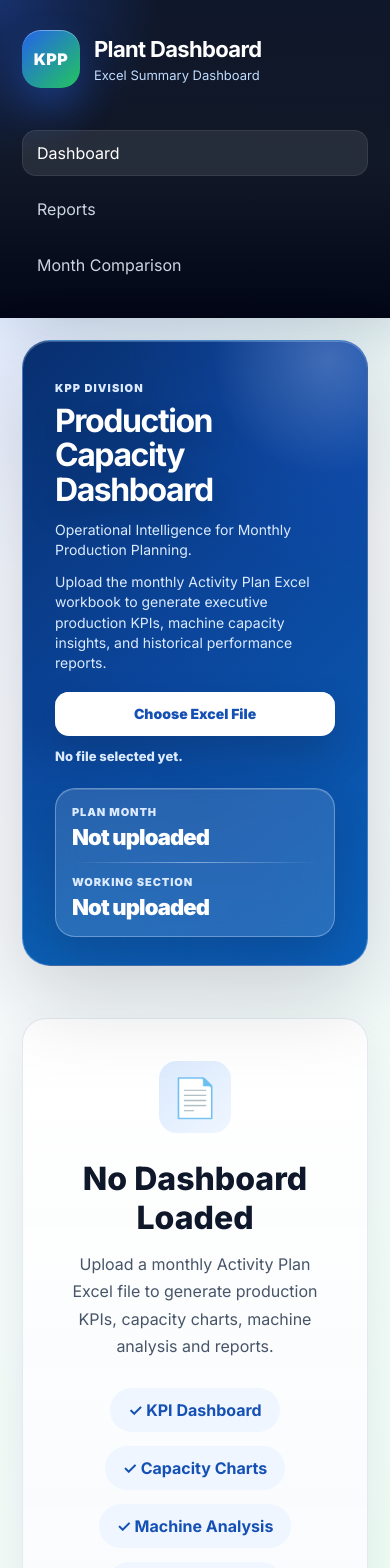
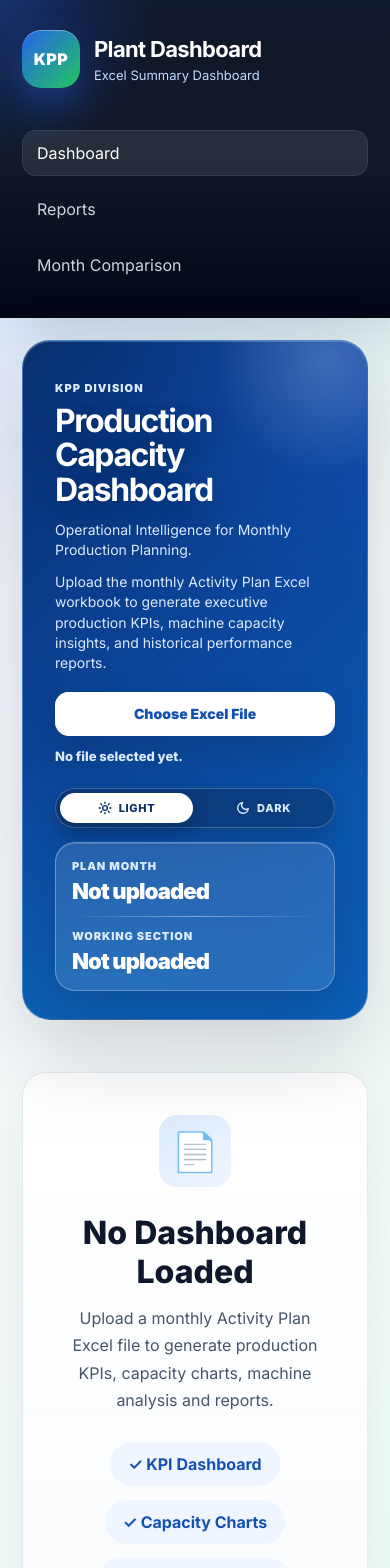
Before and after one commit to dasrudra/Production-Plant-Dashboard, a React (Vite) app in the folder frontend/: page / in a window 390 px wide. Shown: the top 1568 px of the page. Built offline with nearby package versions, Linux system fonts and the light colour scheme; no server answers.

Commit message:
Add light and dark theme toggle with persistence

```diff
--- a/frontend/index.html
+++ b/frontend/index.html
@@ -16,6 +16,17 @@
       content="KPP Plant Dashboard for production capacity, activity planning, shipment, and material overview."
     />
     <title>KPP Plant Dashboard</title>
+    <script>
+      (function () {
+        try {
+          var saved = localStorage.getItem("kpp-dashboard-theme");
+          document.documentElement.dataset.theme =
+            saved === "dark" ? "dark" : "light";
+        } catch (e) {
+          document.documentElement.dataset.theme = "light";
+        }
+      })();
+    </script>
   </head>
   <body>
     <div id="root"></div>
--- a/frontend/src/App.css
+++ b/frontend/src/App.css
@@ -106,7 +106,7 @@ input {
   padding: 32px;
   box-shadow:
     0 24px 70px rgba(15, 23, 42, 0.11),
-    inset 0 1px 0 rgba(255, 255, 255, 0.8);
+    inset 0 1px 0 var(--highlight-inset);
   border: 1px solid var(--border-card);
   display: flex;
   justify-content: space-between;
@@ -179,7 +179,7 @@ input {
   padding: 26px;
   box-shadow:
     0 20px 50px rgba(15, 23, 42, 0.08),
-    inset 0 1px 0 rgba(255, 255, 255, 0.86);
+    inset 0 1px 0 var(--highlight-inset);
   border: 1px solid var(--border-card);
   transition:
     transform 0.22s ease,
@@ -193,7 +193,7 @@ input {
   transform: translateY(-4px);
   box-shadow:
     0 26px 70px rgba(15, 23, 42, 0.13),
-    inset 0 1px 0 rgba(255, 255, 255, 0.9);
+    inset 0 1px 0 var(--highlight-inset);
   border-color: rgba(37, 99, 235, 0.28);
 }
 
@@ -270,7 +270,7 @@ input {
   padding: 23px;
   box-shadow:
     0 20px 50px rgba(15, 23, 42, 0.08),
-    inset 0 1px 0 rgba(255, 255, 255, 0.9);
+    inset 0 1px 0 var(--highlight-inset);
   border: 1px solid var(--border-card);
   position: relative;
   overflow: hidden;
@@ -385,7 +385,7 @@ tbody tr:hover {
 }
 
 .status-low {
-  color: var(--pill-danger-text);
+  color: var(--pill-low-text);
   background: var(--pill-low-bg);
 }
 
@@ -810,7 +810,7 @@ tbody tr:hover {
   border: 1px solid var(--border-card);
   box-shadow:
     0 24px 70px rgba(15, 23, 42, 0.1),
-    inset 0 1px 0 rgba(255, 255, 255, 0.88);
+    inset 0 1px 0 var(--highlight-inset);
 }
 
 .module-placeholder-header h1 {
@@ -834,7 +834,7 @@ tbody tr:hover {
   border: 1px solid var(--border-card);
   box-shadow:
     0 20px 50px rgba(15, 23, 42, 0.08),
-    inset 0 1px 0 rgba(255, 255, 255, 0.9);
+    inset 0 1px 0 var(--highlight-inset);
 }
 
 .module-scope-card h2 {
@@ -956,7 +956,7 @@ tbody tr:hover {
   border: 1px solid var(--border-card);
   box-shadow:
     0 18px 46px rgba(15, 23, 42, 0.075),
-    inset 0 1px 0 rgba(255, 255, 255, 0.9);
+    inset 0 1px 0 var(--highlight-inset);
   transition:
     transform 0.22s ease,
     box-shadow 0.22s ease,
@@ -1376,7 +1376,7 @@ tbody tr:hover {
   color: var(--text-brand-strong);
   box-shadow:
     0 18px 38px rgba(15, 23, 42, 0.22),
-    inset 0 1px 0 rgba(255, 255, 255, 0.92);
+    inset 0 1px 0 var(--highlight-inset);
 }
 
 .hero-upload-button:hover {
@@ -1582,7 +1582,7 @@ tbody tr:hover {
   border: 1px solid var(--border-card);
   box-shadow:
     0 20px 50px rgba(15, 23, 42, 0.08),
-    inset 0 1px 0 rgba(255, 255, 255, 0.85);
+    inset 0 1px 0 var(--highlight-inset);
   text-align: center;
 }
 
@@ -1594,7 +1594,7 @@ tbody tr:hover {
   place-items: center;
   font-size: var(--text-4xl);
   border-radius: 18px;
-  background: linear-gradient(135deg, #dbeafe, #eff6ff);
+  background: var(--surface-icon-tile);
 }
 
 .empty-dashboard h2 {
@@ -1945,7 +1945,7 @@ tbody tr:hover {
 
   box-shadow:
     0 18px 45px rgba(15, 23, 42, 0.08),
-    inset 0 1px 0 rgba(255, 255, 255, 0.9);
+    inset 0 1px 0 var(--highlight-inset);
 }
 
 .comparison-summary-card h2 {
@@ -2012,3 +2012,82 @@ tbody tr:hover {
 .comparison-table td:nth-child(3) {
   font-weight: var(--weight-semibold);
 }
+
+/* ---------- Theme toggle (sits on the always-dark hero) ---------- */
+
+.hero-right-column {
+  display: flex;
+  flex-direction: column;
+  align-items: flex-end;
+  justify-content: center;
+  gap: 14px;
+  position: relative;
+  z-index: 2;
+}
+
+.theme-toggle {
+  display: inline-flex;
+  gap: 4px;
+  padding: 4px;
+  border-radius: var(--radius-pill);
+  background: rgba(15, 23, 42, 0.3);
+  border: 1px solid rgba(255, 255, 255, 0.22);
+  box-shadow: 0 10px 26px rgba(15, 23, 42, 0.22);
+  backdrop-filter: blur(12px);
+}
+
+.theme-toggle button {
+  display: inline-flex;
+  align-items: center;
+  gap: 7px;
+  border: 0;
+  border-radius: var(--radius-pill);
+  padding: 8px 15px;
+  background: transparent;
+  color: var(--text-on-brand);
+  font-size: var(--text-2xs);
+  font-weight: var(--weight-extrabold);
+  letter-spacing: 0.06em;
+  text-transform: uppercase;
+  cursor: pointer;
+  transition:
+    background var(--duration-base) var(--ease),
+    color var(--duration-base) var(--ease),
+    transform var(--duration-fast) var(--ease);
+}
+
+.theme-toggle button:hover:not(.active) {
+  color: var(--text-on-dark-strong);
+  background: rgba(255, 255, 255, 0.1);
+}
+
+.theme-toggle button:active {
+  transform: scale(0.97);
+}
+
+.theme-toggle button.active {
+  background: var(--text-on-dark-strong);
+  color: var(--brand-deep);
+  box-shadow: 0 6px 16px rgba(15, 23, 42, 0.3);
+}
+
+.theme-toggle button:focus-visible {
+  outline: 2px solid var(--text-on-dark-strong);
+  outline-offset: 2px;
+}
+
+@media (max-width: 900px) {
+  .hero-right-column {
+    width: 100%;
+    align-items: stretch;
+  }
+
+  .theme-toggle {
+    justify-content: center;
+  }
+
+  .theme-toggle button {
+    flex: 1;
+    justify-content: center;
+  }
+}
--- a/frontend/src/App.tsx
+++ b/frontend/src/App.tsx
@@ -20,6 +20,7 @@ import type { ExcelAnalyzeResponse } from "./types/dashboard";
 import type { ReportUploadSummary } from "./types/reports";
 import { formatNumber, formatPercent } from "./utils/formatters";
 import { ConfirmationModal } from "./components/ConfirmationModal";
+import { ThemeToggle } from "./components/ThemeToggle";
 
 import "./App.css";
 
@@ -251,6 +252,9 @@ function App() {
             <UploadSuccessBanner data={dashboardData} />
           </div>
 
+          <div className="hero-right-column">
+            <ThemeToggle />
+
             <div className="header-meta">
               <div className="meta-item">
                 <span>Plan Month</span>
@@ -262,6 +266,7 @@ function App() {
               <div className="meta-item">
                 <span>Working Section</span>
                 <strong>{summary?.workingSection || "Not uploaded"}</strong>
+              </div>
             </div>
           </div>
         </header>
--- /dev/null
+++ b/frontend/src/components/ThemeToggle.tsx
@@ -0,0 +1,76 @@
+import { useEffect, useState } from "react";
+
+type ThemeMode = "light" | "dark";
+
+const STORAGE_KEY_THEME = "kpp-dashboard-theme";
+
+function readStoredTheme(): ThemeMode {
+  try {
+    return localStorage.getItem(STORAGE_KEY_THEME) === "dark"
+      ? "dark"
+      : "light";
+  } catch {
+    return "light";
+  }
+}
+
+export function ThemeToggle() {
+  const [theme, setTheme] = useState<ThemeMode>(readStoredTheme);
+
+  useEffect(() => {
+    document.documentElement.dataset.theme = theme;
+
+    try {
+      localStorage.setItem(STORAGE_KEY_THEME, theme);
+    } catch {
+      // Storage can be blocked in private mode; the theme still applies
+      // for this session, it just will not be remembered.
+    }
+  }, [theme]);
+
+  return (
+    <div className="theme-toggle" role="group" aria-label="Colour theme">
+      <button
+        type="button"
+        className={theme === "light" ? "active" : ""}
+        aria-pressed={theme === "light"}
+        onClick={() => setTheme("light")}
+      >
+        <svg
+          width="14"
+          height="14"
+          viewBox="0 0 24 24"
+          fill="none"
+          stroke="currentColor"
+          strokeWidth="2.4"
+          strokeLinecap="round"
+        >
+          <circle cx="12" cy="12" r="4" />
+          <path d="M12 2v2M12 20v2M4.9 4.9l1.4 1.4M17.7 17.7l1.4 1.4M2 12h2M20 12h2M4.9 19.1l1.4-1.4M17.7 6.3l1.4-1.4" />
+        </svg>
+        Light
+      </button>
+
+      <button
+        type="button"
+        className={theme === "dark" ? "active" : ""}
+        aria-pressed={theme === "dark"}
+        onClick={() => setTheme("dark")}
+      >
+        <svg
+          width="14"
+          height="14"
+          viewBox="0 0 24 24"
+          fill="none"
+          stroke="currentColor"
+          strokeWidth="2.4"
+          strokeLinecap="round"
+          strokeLinejoin="round"
+        >
+          <path d="M21 12.8A9 9 0 1 1 11.2 3a7 7 0 0 0 9.8 9.8z" />
+        </svg>
+        Dark
+      </button>
+    </div>
+  );
+}
```
Lines whose indentation alone changed are shown as unchanged.
